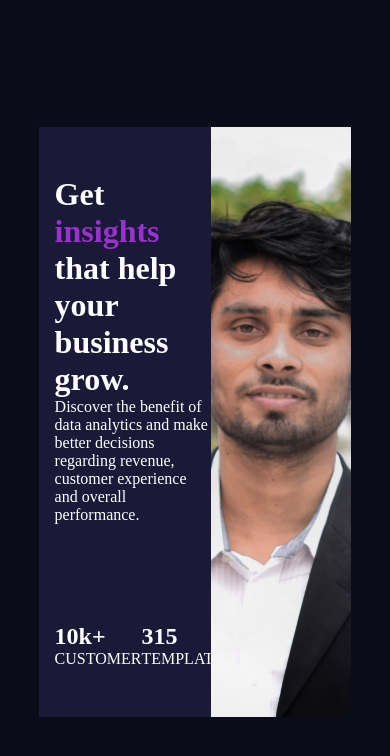
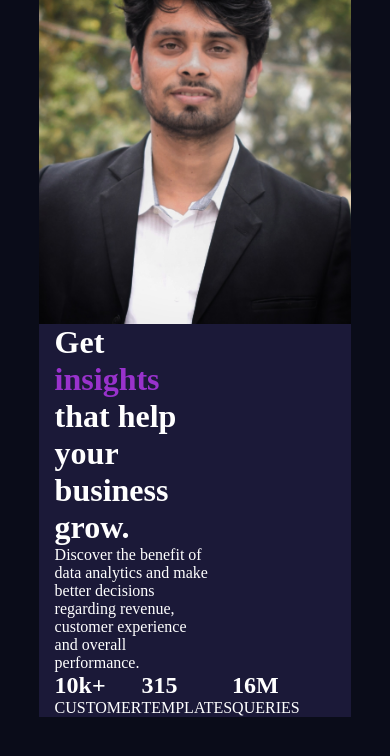
Before and after one commit to Flocky05/Hero-Section-Responsive, a plain HTML site: page index.html in a window 390 px wide. Drawn offline with Linux system fonts and the light colour scheme.

Commit message:
added teblet version

```diff
--- a/style/style.css
+++ b/style/style.css
@@ -43,21 +43,25 @@ body{
     width: 100%;
     height: 100%;
     object-fit: cover;
+    object-position: center;
 }
 /* card section end*/
 
 /* for laptop version */
 /* card-body section start */
-@media only screen and (max-withd:1024px){
+/* @media only screen and (max-withd:1000px){
     .card-text{
         width: 60%;
     }
+} */
+
+/* for tablet vertion start */
+@media only screen and (max-width:950px){
+    .card{
+        flex-direction: column-reverse;
+    }
     .card-img img{
-        width: 100%;
-        height: 100%;
-        object-fit: cover;
-        object-position: center;
+        object-position: top;
     }
 }
-
 /* card-body section end */
```
